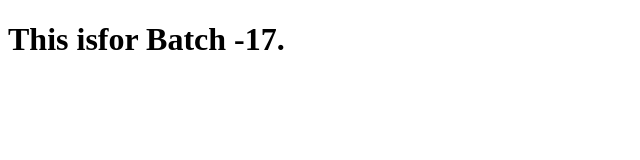
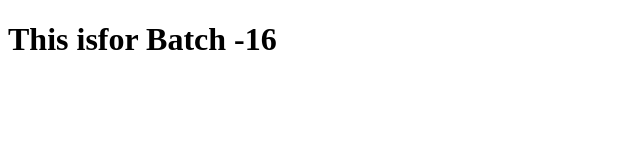
Before and after one commit to zzainz/beanstalk-demo, a plain HTML site: page index.html in a window 1280 px wide. Shown: the full height of the page, 0-640 px from the left. Drawn offline with Linux system fonts and the light colour scheme.

Commit message:
my application

```diff
--- a/index.html
+++ b/index.html
@@ -4,6 +4,6 @@
     <title>My Web App</title>
 </head>
 <body>
-    <h1>This isfor Batch -17. </h1>
+    <h1>This isfor Batch -16 </h1>
 </body>
 </html>
```
